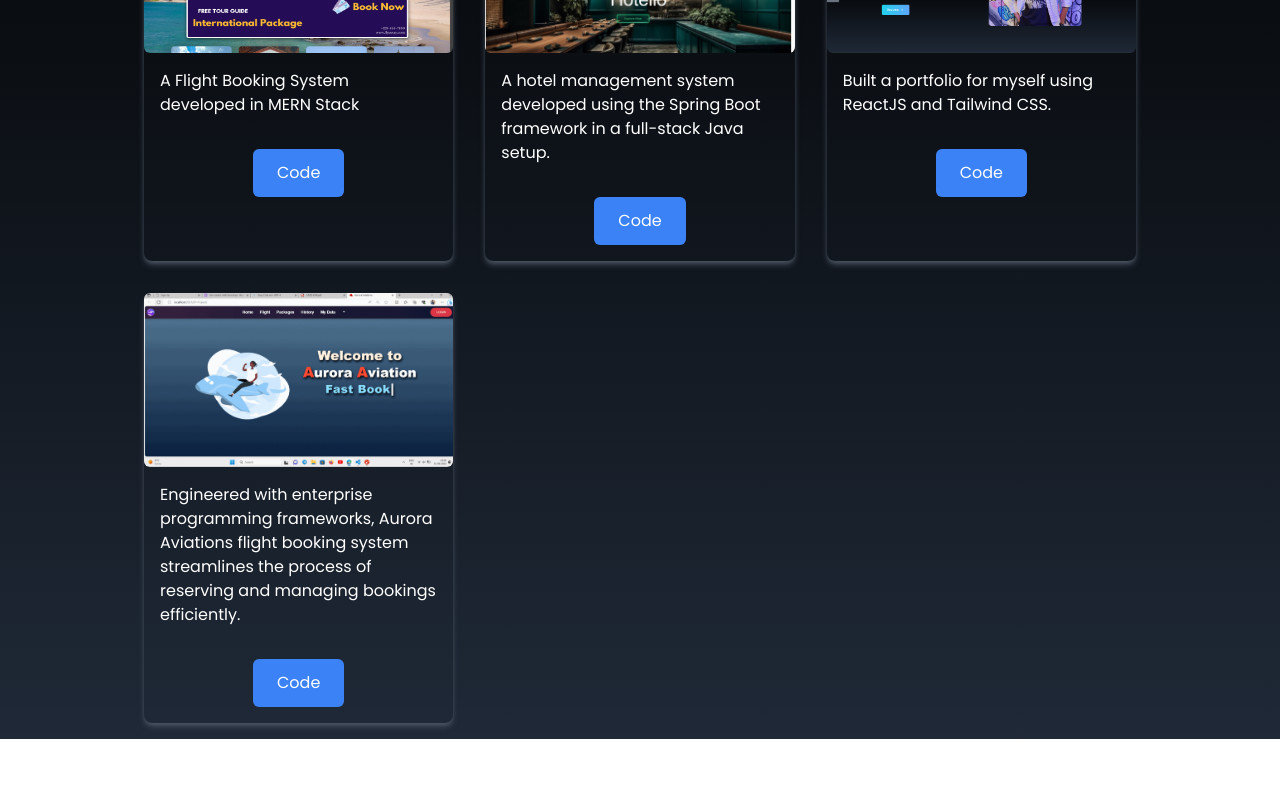
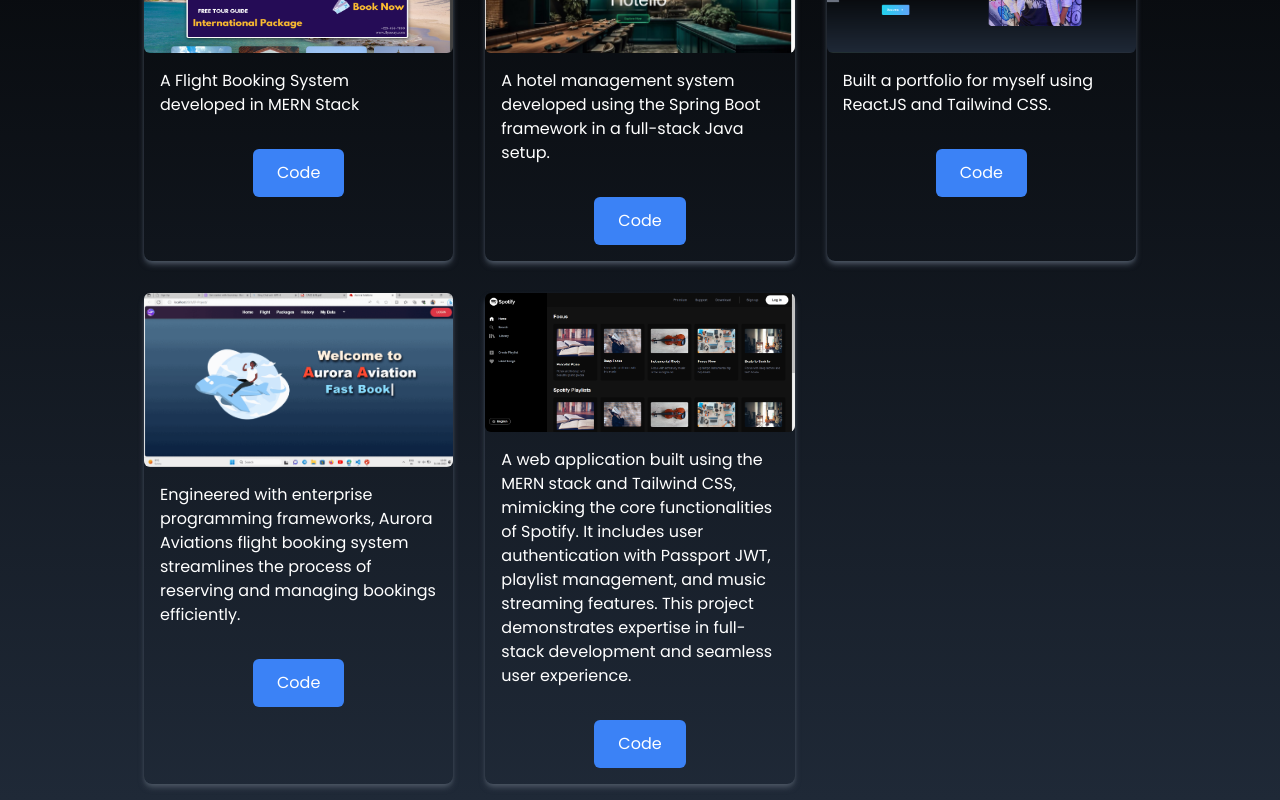
Before and after one commit to Vinay1319/my-portfolio, a React (Create React App) app: page /projects in a window 1280 px wide. Shown: the part 418-1218 px from the top of the page. Before the commit the page ends 1157 px from the top, so only its background shows below. Built offline with nearby package versions, Linux system fonts and the light colour scheme.

Commit message:
changes made in projects

```diff
--- a/src/components/Education.jsx
+++ b/src/components/Education.jsx
@@ -6,6 +6,7 @@ import redhat from '../assets/redhat.png';
 import { TbCertificate } from "react-icons/tb";
 import { FaArrowRightLong } from "react-icons/fa6";
 import klu from '../assets/klu.jpg';
+
 
 const Education = () => {
   const progressData = [
@@ -16,6 +17,7 @@ const Education = () => {
     { title: 'Full Stack Development', percentage: 80 },
     { title: 'HTML', percentage: 90 },
     { title: 'CSS', percentage: 80 },
+    { title: 'Spring Boot', percentage: 75 },
     { title: 'React JS', percentage: 80 },
     { title: 'Node JS', percentage: 80 },
     { title: 'Mongo DB', percentage: 70 },
@@ -61,9 +63,27 @@ const Education = () => {
     { title: 'College Name', value: 'KL University' },
     { title: 'Branch', value: 'B.Tech,CSE' },
     { title: 'Stream', value: 'Cyber Security & Blockchain' },
-    { title: 'CGPA', value: '8.87' },
+    { title: 'CGPA', value: '8.93' },
     { title: 'Year', value: '2021-2025' },
   ];
+
+  function Personal(){
+    return(
+      <div className='mt-10'>
+            <div className='grid grid-cols-1 sm:grid-cols-2 gap-8'>
+              {personalInfo.map((info, index) => (
+                <div key={index} className="flex items-center mb-4">
+                  <FaArrowRightLong className='mr-2 text-gray-400' /> {/* Arrow icon */}
+                  <div className="flex items-center gap-2">
+                    <strong className='text-base'>{info.title}:</strong>
+                    <span className="text-base text-gray-400">{info.value}</span>
+                  </div>
+                </div>
+              ))}
+            </div>
+          </div>
+    )
+  }
 
   return (
     <div name='about' className='w-full bg-gradient-to-b from-gray-800 to-black text-white'>
@@ -75,20 +95,8 @@ const Education = () => {
           As a cybersecurity enthusiast with a passion for full-stack web development. My goal is to create innovative and secure web applications that make a positive impact in the world. I am dedicated to staying up-to-date with the latest technologies and trends, and I am always eager to learn and grow in my field. I am committed to delivering high-quality work that exceeds expectations. My passion for cybersecurity and web development drives me to constantly strive for excellence, and I am excited to see where my journey will take me next.
         </p>
 
-        <div className='mt-10'>
-          <div className='grid grid-cols-1 sm:grid-cols-2 gap-8'>
-            {personalInfo.map((info, index) => (
-              <div key={index} className="flex items-center mb-4">
-                <FaArrowRightLong className='mr-2 text-gray-400' /> {/* Arrow icon */}
-                <div className="flex items-center gap-2">
-                  <strong className='text-base'>{info.title}:</strong>
-                  <span className="text-base text-gray-400">{info.value}</span>
-                </div>
-              </div>
-            ))}
-          </div>
-        </div>
 
+        <Personal />
 
 
         <div className='mt-20 flex flex-row'>
--- a/src/components/Projects.jsx
+++ b/src/components/Projects.jsx
@@ -3,8 +3,8 @@ import FlyAway from '../assets/portfolio/flyAway.png';
 import hotelio from '../assets/portfolio/hotelio.jpg';
 import port from '../assets/portfolio/portfolio.png';
 import ep from '../assets/portfolio/epproject.png';
+import spotify from '../assets/portfolio/spotify_clone.png'
 import { BsPersonWorkspace } from "react-icons/bs";
-
 
 const Projects = () => {
   const proj = [
@@ -31,6 +31,12 @@ const Projects = () => {
       src: ep,
       href: 'https://github.com/Vinay1319/EP-Project',
       description: 'Engineered with enterprise programming frameworks, Aurora Aviations flight booking system streamlines the process of reserving and managing bookings efficiently.'
+    },
+    {
+      id: 5,
+      src: spotify,
+      href: 'https://github.com/Vinay1319/Spotify-Clone',
+      description: 'A web application built using the MERN stack and Tailwind CSS, mimicking the core functionalities of Spotify. It includes user authentication with Passport JWT, playlist management, and music streaming features. This project demonstrates expertise in full-stack development and seamless user experience.'
     },
   ];
 
```
Also changed, not shown: src/assets/portfolio/spotify_clone.png (added), 1 other file (tests, documents, lock files or other folders).
